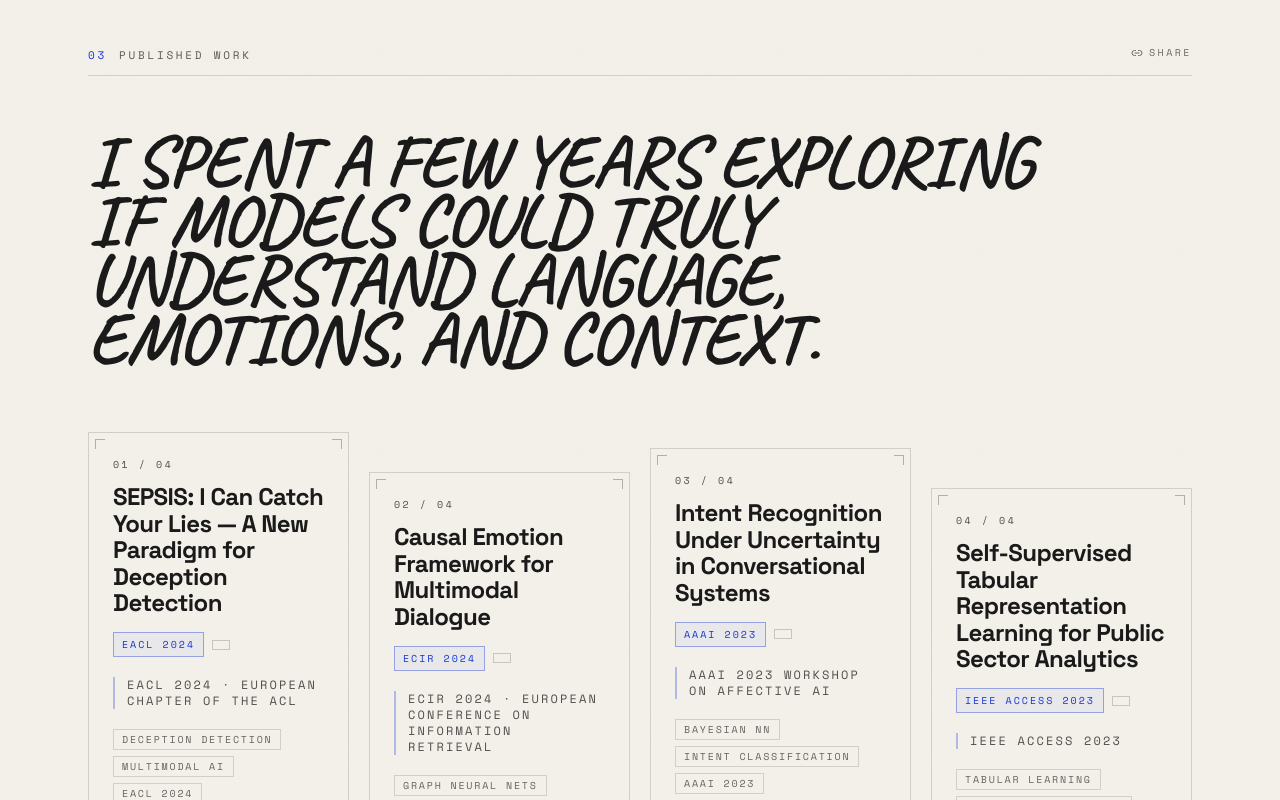
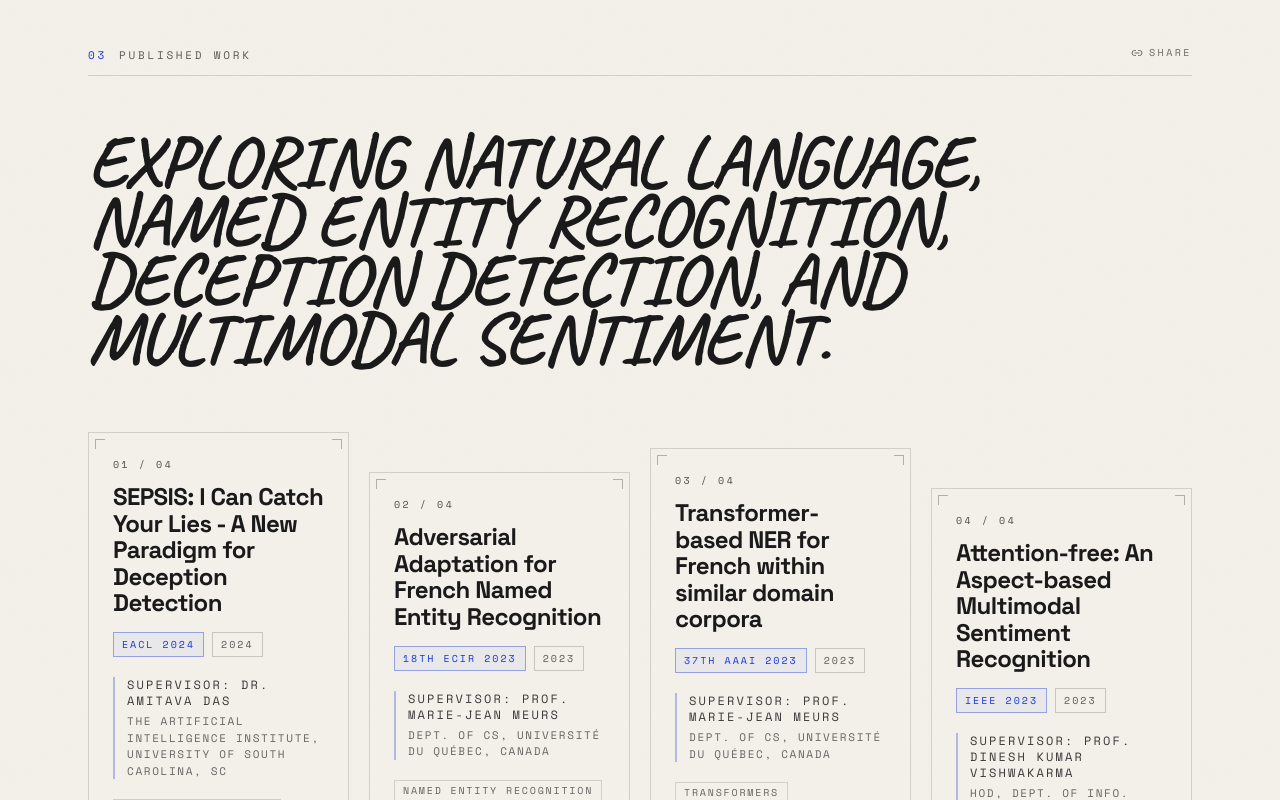
Before and after one commit to onalunchbreak/pankaj-gupta-portfolio, a Next.js app: page / in a window 1280 px wide. Shown: the part 9660-10460 px from the top of the page. Built offline with nearby package versions, Linux system fonts and the light colour scheme.

Commit message:
fix(research): replace placeholder papers with the 4 accurate publications, supervisor credits, and links

```diff
--- a/src/components/sections/research-archive.tsx
+++ b/src/components/sections/research-archive.tsx
@@ -83,15 +83,17 @@ function PaperSheet({
         </span>
       </div>
 
-      {/* Metadata — sub / abstract / tags */}
-      {((paper as any).sub || (paper as any).supervisor) && (
+      {/* Metadata — supervisor & institution */}
+      {(paper.supervisor || paper.institution) && (
         <div className="mt-5 border-l-2 border-[#1738D5]/30 pl-3 transition-colors duration-300 group-hover:border-[#1738D5]">
-          <p className="font-mono text-[11px] uppercase tracking-[0.18em] text-[#1a1a1a]/75 transition-colors duration-300 group-hover:text-[#1a1a1a] sm:text-xs">
-            {(paper as any).sub || (paper as any).supervisor}
-          </p>
-          {(paper as any).institution && (
-            <p className="mt-1 font-mono text-[11px] uppercase tracking-[0.18em] text-[#1a1a1a]/80 transition-colors duration-300 group-hover:text-[#1a1a1a]/80 sm:text-xs">
-              {(paper as any).institution}
+          {paper.supervisor && (
+            <p className="font-mono text-[11px] uppercase tracking-[0.18em] text-[#1a1a1a]/85 transition-colors duration-300 group-hover:text-[#1a1a1a] sm:text-xs">
+              Supervisor: {paper.supervisor}
+            </p>
+          )}
+          {paper.institution && (
+            <p className="mt-1 font-mono text-[10px] uppercase tracking-[0.15em] text-[#1a1a1a]/65 transition-colors duration-300 group-hover:text-[#1a1a1a]/80 sm:text-[11px]">
+              {paper.institution}
             </p>
           )}
         </div>
@@ -99,7 +101,7 @@ function PaperSheet({
 
       {/* Domain / Tags */}
       <div className="mt-5 flex flex-wrap gap-1.5">
-        {((paper as any).tags || (paper as any).domain || []).map((d: string) => (
+        {(paper.tags || []).map((d: string) => (
           <span
             key={d}
             className="border border-[#1a1a1a]/15 px-2 py-0.5 font-mono text-[10px] uppercase tracking-[0.18em] text-[#1a1a1a]/65"
--- a/src/lib/data.ts
+++ b/src/lib/data.ts
@@ -500,63 +500,74 @@ export type ResearchPaper = {
   id: string;
   index: string;
   title: string;
+  sub?: string;
   venue: string;
   year: number;
   supervisor: string;
   institution: string;
-  domain: string[];
+  tags: string[];
+  link: string;
   url?: string;
+  dataset?: string;
 };
 
 export const RESEARCH = {
   index: "03",
   title: "PUBLISHED WORK",
   system: "",
-  headline: "I SPENT A FEW YEARS EXPLORING IF MODELS COULD TRULY UNDERSTAND LANGUAGE, EMOTIONS, AND CONTEXT.",
+  headline: "EXPLORING NATURAL LANGUAGE, NAMED ENTITY RECOGNITION, DECEPTION DETECTION, AND MULTIMODAL SENTIMENT.",
   papers: [
     {
       id: "sepsis",
       index: "01",
-      title: "SEPSIS: I Can Catch Your Lies — A New Paradigm for Deception Detection",
-      sub: "EACL 2024 · European Chapter of the ACL",
-      abstract: "A novel benchmark and multimodal framework for detecting deception in natural dialogue. Combines acoustic features, semantic embeddings, and behavioral cues to reach state-of-the-art detection across 3 public benchmark datasets.",
+      title: "SEPSIS: I Can Catch Your Lies - A New Paradigm for Deception Detection",
+      sub: "Supervisor: Dr. Amitava Das",
       venue: "EACL 2024",
+      year: 2024,
+      supervisor: "Dr. Amitava Das",
+      institution: "The Artificial Intelligence Institute, University of South Carolina, SC",
       tags: ["DECEPTION DETECTION", "MULTIMODAL AI", "EACL 2024"],
-      link: "https://aclanthology.org/2024.eacl-short.29/",
-      dataset: "https://github.com/sepsis-eacl2024/dataset",
+      link: "https://aclanthology.org/2025.acl-srw.7/",
+      url: "https://aclanthology.org/2025.acl-srw.7/",
     },
     {
-      id: "emotion-cause",
+      id: "french-ner-ecir",
       index: "02",
-      title: "Causal Emotion Framework for Multimodal Dialogue",
-      sub: "ECIR 2024 · European Conference on Information Retrieval",
-      abstract: "Formulates emotion cause extraction as a graph-based causal reasoning task over multimodal conversation turns. Evaluated on RECB and IEMOCAP benchmarks.",
-      venue: "ECIR 2024",
-      tags: ["GRAPH NEURAL NETS", "CAUSAL REASONING", "ECIR 2024"],
-      link: "https://link.springer.com/chapter/10.1007/978-3-031-56060-6_12",
-      dataset: "",
+      title: "Adversarial Adaptation for French Named Entity Recognition",
+      sub: "Supervisor: Prof. Marie-Jean Meurs",
+      venue: "18th ECIR 2023",
+      year: 2023,
+      supervisor: "Prof. Marie-Jean Meurs",
+      institution: "Dept. of CS, Université du Québec, Canada",
+      tags: ["NAMED ENTITY RECOGNITION", "DOMAIN ADAPTATION", "ECIR 2023"],
+      link: "https://link.springer.com/chapter/10.1007/978-3-031-28238-6_28",
+      url: "https://link.springer.com/chapter/10.1007/978-3-031-28238-6_28",
     },
     {
-      id: "multimodal-intent",
+      id: "french-ner-aaai",
       index: "03",
-      title: "Intent Recognition Under Uncertainty in Conversational Systems",
-      sub: "AAAI 2023 Workshop on Affective AI",
-      abstract: "Proposes a Bayesian neural framework for intent classification when dialogue turns contain conflicting visual and textual signals.",
-      venue: "AAAI 2023",
-      tags: ["BAYESIAN NN", "INTENT CLASSIFICATION", "AAAI 2023"],
-      link: "https://arxiv.org/abs/2301.00000",
-      dataset: "",
+      title: "Transformer-based NER for French within similar domain corpora",
+      sub: "Supervisor: Prof. Marie-Jean Meurs",
+      venue: "37th AAAI 2023",
+      year: 2023,
+      supervisor: "Prof. Marie-Jean Meurs",
+      institution: "Dept. of CS, Université du Québec, Canada",
+      tags: ["TRANSFORMERS", "FRENCH NER", "AAAI 2023"],
+      link: "https://ojs.aaai.org/index.php/AAAI/article/view/26958",
+      url: "https://ojs.aaai.org/index.php/AAAI/article/view/26958",
     },
     {
-      id: "ieee-tabular",
+      id: "aspect-sentiment-ieee",
       index: "04",
-      title: "Self-Supervised Tabular Representation Learning for Public Sector Analytics",
-      sub: "IEEE Access 2023",
-      abstract: "Demonstrates how contrastive pretraining on unlabelled government administrative records improves downstream policy targeting models by 14.2% F1.",
-      venue: "IEEE Access 2023",
-      tags: ["TABULAR LEARNING", "CONTRASTIVE LEARNING", "IEEE 2023"],
-      link: "https://ieeexplore.ieee.org/document/10000000",
-      dataset: "",
+      title: "Attention-free: An Aspect-based Multimodal Sentiment Recognition",
+      sub: "Supervisor: Prof. Dinesh Kumar Vishwakarma",
+      venue: "IEEE 2023",
+      year: 2023,
+      supervisor: "Prof. Dinesh Kumar Vishwakarma",
+      institution: "HoD, Dept. of Info. Tech, DTU, India",
+      tags: ["ATTENTION-FREE", "MULTIMODAL SENTIMENT", "IEEE 2023"],
+      link: "https://ieeexplore.ieee.org/document/10201711",
+      url: "https://ieeexplore.ieee.org/document/10201711",
     },
   ] as ResearchPaper[],
 };
```
